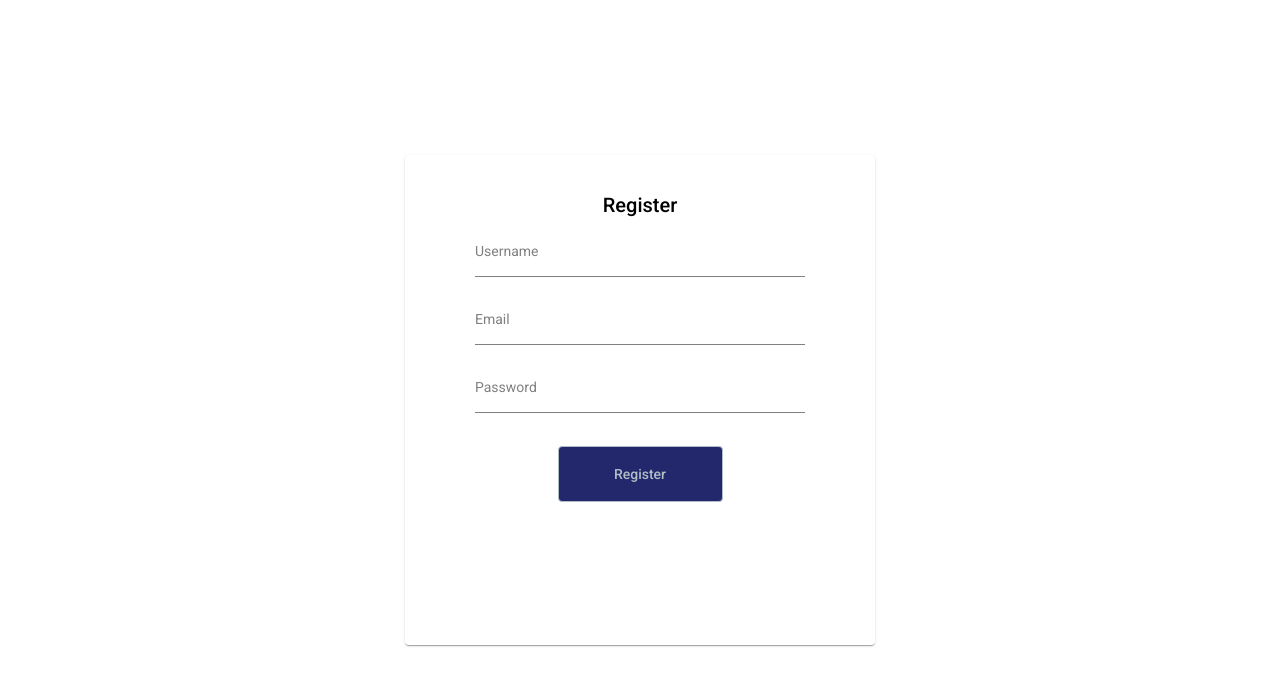
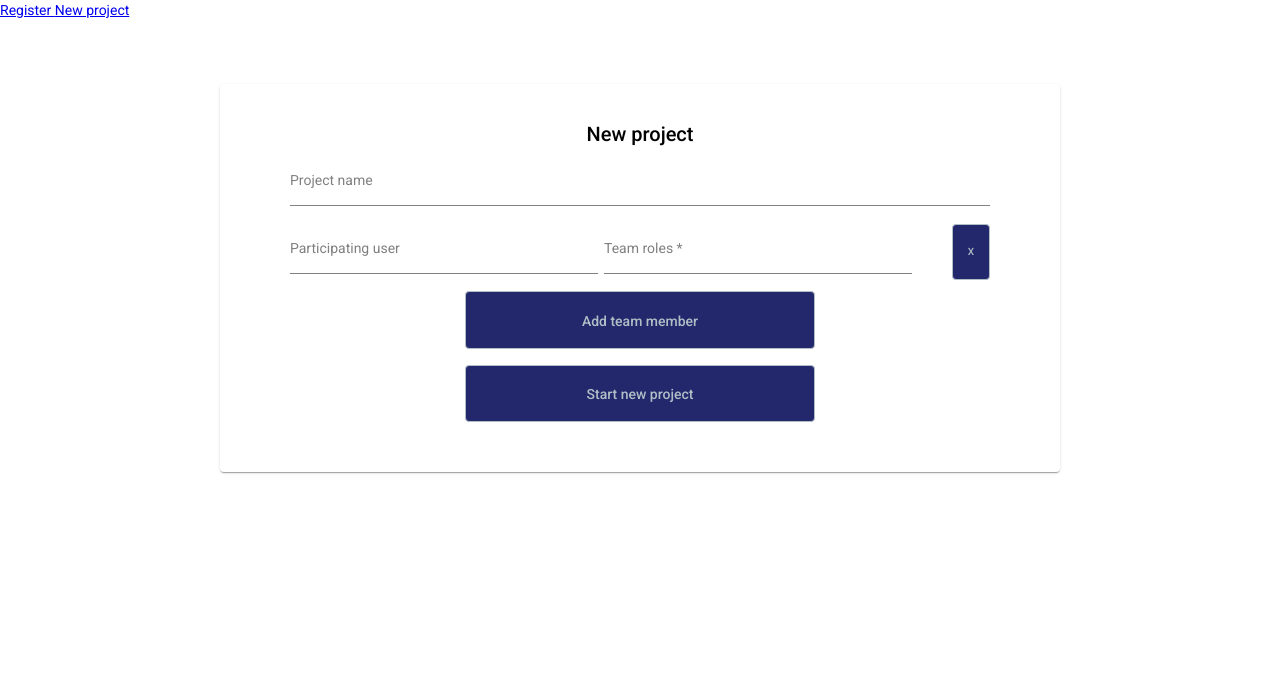
Before and after one commit to gobica/scrum-application, an Angular app in the folder smrpo/: page /addProject in a window 1280 px wide. Before the commit this address led to /. Shown: the top 686 px of the page. Built offline with nearby package versions, Linux system fonts and the light colour scheme; some icons are missing.

Commit message:
Frontend za dodajanje projekta.

```diff
--- a/smrpo/src/app/app-routing.module.ts
+++ b/smrpo/src/app/app-routing.module.ts
@@ -1,11 +1,13 @@
 import { NgModule } from '@angular/core';
 import { Routes, RouterModule } from '@angular/router';
 import { RegisterComponent } from './components/register/register.component';
+import { AddProjectComponent } from './components/addProject/addProject.component';
 
 
 const routes: Routes = [
 
-  { path: 'register', component: RegisterComponent }
+  { path: 'register', component: RegisterComponent },
+  { path: 'addProject', component: AddProjectComponent }
 
 ];
 
--- a/smrpo/src/app/app.component.html
+++ b/smrpo/src/app/app.component.html
@@ -1,3 +1,10 @@
+<nav>
+  <a routerLink="/register" routerLinkActive="active"> Register </a>
+  <a routerLink="/addProject" routerLinkActive="active"> New project </a>
+</nav>
 <div>
-  <app-register></app-register>
+  <!--<app-register></app-register>-->
+  <!--<app-addProject></app-addProject>-->
 </div>
+
+<router-outlet></router-outlet>
--- a/smrpo/src/app/app.module.ts
+++ b/smrpo/src/app/app.module.ts
@@ -4,6 +4,8 @@ import { NgModule } from '@angular/core';
 import { AppRoutingModule } from './app-routing.module';
 import { AppComponent } from './app.component';
 import { RegisterComponent } from './components/register/register.component';
+import { AddProjectComponent } from './components/addProject/addProject.component';
+import { AddMemberToProjectComponent } from './components/addProject/addProject.component';
 import { NoopAnimationsModule } from '@angular/platform-browser/animations';
 
 
@@ -19,7 +21,9 @@ import { FormsModule, ReactiveFormsModule } from '@angular/forms';
 @NgModule({
   declarations: [
     AppComponent,
-    RegisterComponent
+    RegisterComponent,
+    AddProjectComponent,
+    AddMemberToProjectComponent
   ],
   imports: [
     BrowserModule,
--- /dev/null
+++ b/smrpo/src/app/components/addProject/addMemberToProject.component.html
@@ -0,0 +1,23 @@
+<mat-form-field class="example-twoWithButton-width " matNativeControl required>
+  <input class="inputfields" matInput placeholder="Participating user">
+</mat-form-field>
+
+<!--<mat-form-field class="example-full-width ">-->
+  <!--<mat-label>Team role</mat-label>-->
+  <!--<mat-select>-->
+    <!--<mat-option *ngFor="let team of teamRoles" [value]="team.value">-->
+      <!--<option class="valuefields"> {{team.viewValue}} </option>-->
+    <!--</mat-option>-->
+  <!--</mat-select>-->
+<!--</mat-form-field>-->
+
+<mat-form-field class="example-twoWithButton-width ">
+  <mat-label>Team roles</mat-label>
+
+  <mat-select matNativeControl required>
+    <mat-option>None</mat-option>
+    <mat-option value="product-manager-0">Product manager</mat-option>
+    <mat-option value="methodology-administrator-1">Methodology administrator</mat-option>
+    <mat-option value="team-member-2">Team member</mat-option>
+  </mat-select>
+</mat-form-field>
--- /dev/null
+++ b/smrpo/src/app/components/addProject/addProject.component.css
@@ -0,0 +1 @@
+@import url("//netdna.bootstrapcdn.com/bootstrap/3.0.0/css/bootstrap-glyphicons.css");
--- /dev/null
+++ b/smrpo/src/app/components/addProject/addProject.component.html
@@ -0,0 +1,37 @@
+<div class="login-wrapper" fxLayout="row" fxLayoutAlign="center center " >
+  <mat-card class="box-newProject" layout-align="center center" >
+    <mat-card-header>
+      <mat-card-title>New project</mat-card-title>
+    </mat-card-header>
+
+    <form class="example-form">
+
+      <mat-card-content>
+        <form [formGroup]="myForm" class="example-form">
+          <mat-form-field class="example-full-width " matNativeControl required>
+            <input class="inputfields" matInput placeholder="Project name">
+          </mat-form-field>
+
+          <div formArrayName="teamMembers">
+            <div *ngFor="let teamMember of myForm.controls.teamMembers['controls']; let i=index" class="panel panel-default">
+              <app-addMemberToProject></app-addMemberToProject>
+              <button mat-stroked-button color="accent" class="btn-right " (click)="removeMember(i)">
+                 <!--<span id="btn-remove" class="glyphicon glyphicon-remove"></span>-->
+                <!--X-->
+                <span class="mat-button-wrapper"> X </span>
+              </button>
+            </div>
+          </div>
+
+          <div>
+            <button mat-stroked-button color="accent" class="btn-block-newProject" (click)="addMember()">Add team member</button>
+          </div>
+
+        </form>
+      </mat-card-content>
+
+      <button mat-stroked-button color="accent" class="btn-block-newProject">Start new project</button>
+
+    </form>
+  </mat-card>
+</div>
--- /dev/null
+++ b/smrpo/src/app/components/addProject/addProject.component.ts
@@ -0,0 +1,120 @@
+import { Component, OnInit } from '@angular/core';
+import { FormGroup, FormArray, FormBuilder, Validators } from '@angular/forms';
+import { AddProject } from '../../models/AddProject';
+import { AddMemberToProject } from '../../models/AddMemberToProject';
+
+
+// interface TeamRoles {
+//   value: string;
+//   viewValue: string;
+// }
+
+@Component({
+  selector: 'app-addProject',
+  templateUrl: './addProject.component.html',
+  styleUrls: ['./addProject.component.css']
+})
+export class AddProjectComponent implements OnInit {
+  addProjects:AddProject[];
+  // Roles: any = ['Admin', 'Author', 'Reader'];
+
+  // teamRoles: TeamRoles[] = [
+  //   {value: 'product-manager-0', viewValue: 'Product manager'},
+  //   {value: 'methodology-administrator-1', viewValue: 'Methodology administrator'},
+  //   {value: 'team-member-2', viewValue: 'Team member'}
+  // ];
+
+  countMembers: number = 3;
+
+  public myForm: FormGroup;
+  constructor(private _fb: FormBuilder) { }
+
+  ngOnInit() {
+    this.myForm = this._fb.group({
+    FrontEnd: ['',],
+    teamMembers: this._fb.array([
+    this.initTeamMembers(),
+    ])
+    });
+  }
+
+  initTeamMembers() {
+    return this._fb.group({
+    });
+  }
+
+  addMember() {
+    const control = <FormArray>this.myForm.controls['teamMembers'];
+    // console.log("Click:", control);
+    // console.log(this.myForm.controls.teamMembers['controls']);
+    control.push(this.initTeamMembers());
+    // this.countMembers++
+    // console.log("Click:", this.countMembers);
+  }
+
+  removeMember(i: number) {
+    const control = <FormArray>this.myForm.controls['teamMembers'];
+    control.removeAt(i);
+  }
+
+}
+
+@Component({
+  selector: 'app-addMemberToProject',
+  templateUrl: './addMemberToProject.component.html'
+})
+export class AddMemberToProjectComponent implements OnInit {
+  addMemberToProject:AddMemberToProject[];
+  constructor() { }
+
+  ngOnInit(): void {
+
+  }
+
+
+}
+
+
+// @Component({
+//   selector: 'app-toolbar',
+//   template: '<button (click)="addComponentClick.emit()">Add Text component</button>'
+// })
+// export class ToolbarComponent {
+//   @Output() addComponentClick = new EventEmitter();
+//    constructor() { }
+// }
+//
+// @Component({
+//    selector: 'app-view',
+//    template: `<div class="container">
+// <app-toolbar (addComponentClick)="onAddComponentClick()"></app-toolbar>
+// <div app-type="section" id="SECTION1" [active]="true"></div>
+// <div app-type="section" id="SECTION2"></div>
+// </div>`
+// })
+// export class ViewComponent implements AfterViewInit, OnInit {
+//   @ViewChildren(SectionComponent) sections: QueryList<SectionComponent>;
+//   activeSections: SectionComponent[];
+//   textComponentFactory: ComponentFactory<TextComponent>;
+//
+//   constructor(private componentFactoryResolver: ComponentFactoryResolver) {  }
+//
+//   ngOnInit() {
+//     this.textComponentFactory = this.componentFactoryResolver.resolveComponentFactory(TextComponent);
+//   }
+//
+//   ngAfterViewInit() {
+//     this.activeSections = this.sections.reduce((result, section, index) => {
+//       if(section.active) {
+//         result.push(section);
+//       }
+//       return result;
+//     }, []);
+//   }
+//
+//    onAddComponentClick() {
+//     this.activeSections.forEach((section) => {
+//       section.viewContainerRef.createComponent(this.textComponentFactory);
+//     });
+//    }
+// }
--- /dev/null
+++ b/smrpo/src/app/models/AddMemberToProject.ts
@@ -0,0 +1,3 @@
+export class AddMemberToProject {
+  id: number;
+}
--- /dev/null
+++ b/smrpo/src/app/models/AddProject.ts
@@ -0,0 +1,3 @@
+export class AddProject {
+  id: number;
+}
--- a/smrpo/src/styles.css
+++ b/smrpo/src/styles.css
@@ -31,6 +31,21 @@ body {
 	border-radius: 5px;
 	max-width: 330px;
 	color: black;
+
+}
+
+.box-newProject {
+	align-self: flex-start;
+	opacity: 50;
+	padding: 60px 50px 40px 50px;
+	width: 100%;
+	background-color: #ffffff;
+	border-radius: 5px;
+	max-width: 700px;
+	color: black;
+  min-height: 30px;
+  margin-top: 5%;
+
 }
 
 .box.back {
@@ -49,6 +64,10 @@ body {
 	color: #000000;
 }
 
+.mat-select-value{
+  color:black
+}
+
 .login-wrapper .example-form {
 	min-width: 100%;
 	max-width: 300px;
@@ -57,7 +76,44 @@ body {
 
 .login-wrapper .example-full-width,
 .login-wrapper .btn-block {
-	width: 100%;
+	width: 100%  !important;
+}
+
+.example-half-width {
+	width: 48%;
+  padding-right: 6px;
+}
+
+.example-twoWithButton-width {
+	width: 44%;
+  padding-right: 6px;
+  display: inline-block !important;
+}
+
+.mat-button-wrapper{
+  vertical-align: top;
+  margin-top: -10px;
+  text-align: center !important;
+  vertical-align: middle !important;
+  height: 5px;
+}
+
+.btn-right {
+  display: inline-block !important;
+  font-size: 10px !important;
+  /*height: 25px;*/
+  height: auto;
+  /*width: 25px !important;*/
+  width: auto !important;
+  min-width: unset!important;
+  min-height: unset!important;
+  margin: 0px;
+  padding: 0px;
+  float: right;
+}
+
+.btn-block-newProject {
+	width: 50%  !important;
 }
 
 .login-wrapper mat-card-header {
```
Also changed, not shown: smrpo/src/app/components/register/register.component.html (line endings or trailing spaces), 1 other file (tests, documents, lock files or other folders).
